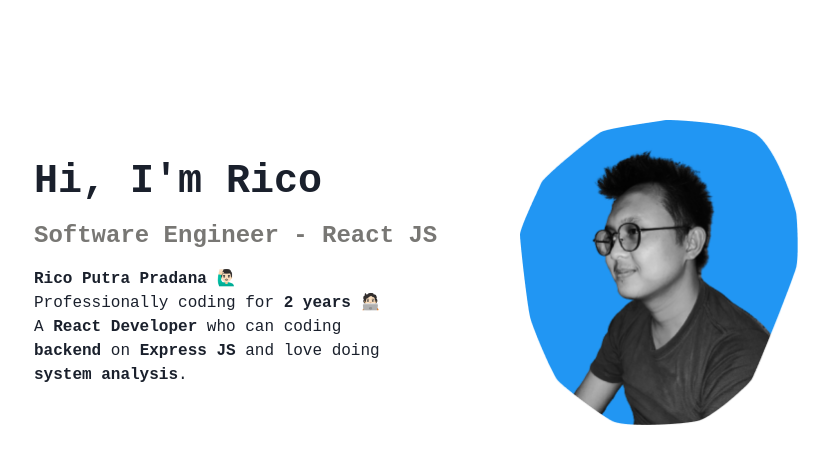
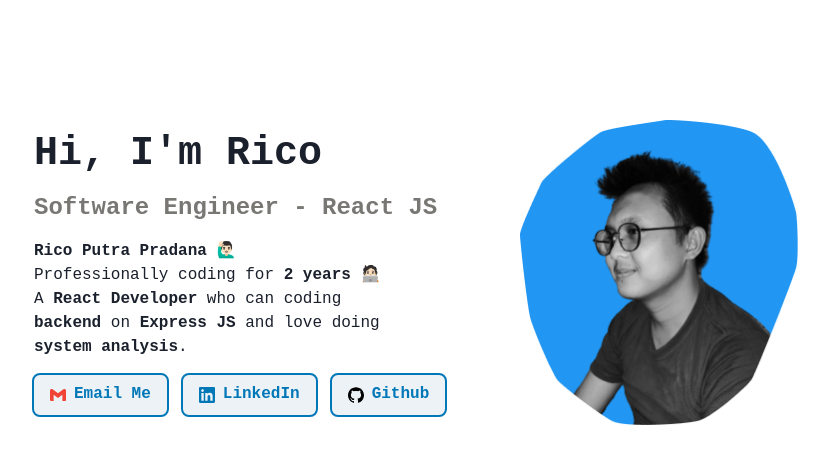
Before and after one commit to ricoputrap/ricoputra, a Next.js app: page / in a window 1280 px wide. Shown: the top 464 px of the page, without its empty margins (224-1053 px from the left). Built offline with nearby package versions, Linux system fonts and the light colour scheme.

Commit message:
redesign: add CTA buttons

```diff
--- a/components/Hero/index.tsx
+++ b/components/Hero/index.tsx
@@ -1,6 +1,7 @@
-import { Box, Flex, Heading, Text } from '@chakra-ui/react'
+import { Box, Button, Heading, Stack, Text } from '@chakra-ui/react'
 import Image from 'next/image';
 import React from 'react'
+import { SiGmail, SiLinkedin, SiGithub } from "react-icons/si";
 
 import SelfPic from "../../assets/images/self-pic.png";
 
@@ -19,6 +20,18 @@ const Hero: React.FC = () => {
             doing <strong>system analysis</strong>.
           </Text>
         </Box>
+
+        <Stack direction="row" gap={4}>
+          <Button leftIcon={<SiGmail />} color="redGmail" outlineColor="blueLinkedIn" outlineOffset={0}>
+            <Text color="blueLinkedIn">Email Me</Text>
+          </Button>
+          <Button leftIcon={<SiLinkedin />} color="blueLinkedIn" outlineColor="blueLinkedIn" outlineOffset={0}>
+            <Text color="blueLinkedIn">LinkedIn</Text>
+          </Button>
+          <Button leftIcon={<SiGithub />} color="black" outlineColor="blueLinkedIn" outlineOffset={0}>
+            <Text color="blueLinkedIn">Github</Text>
+          </Button>
+        </Stack>
       </Box>
       <Box>
         <Image src={ SelfPic } width={278} height={305} alt="self-picture" />
--- a/package.json
+++ b/package.json
@@ -23,6 +23,7 @@
     "@types/react": "^18.0.0",
     "eslint": "8.10.0",
     "eslint-config-next": "12.1.0",
+    "react-icons": "^4.4.0",
     "typescript": "4.6.2"
   }
 }
--- a/pages/_app.tsx
+++ b/pages/_app.tsx
@@ -9,7 +9,9 @@ const theme = extendTheme({
     body: `'Fira Code', monospace`
   },
   colors: {
-    grayText: "#787774"
+    grayText: "#787774",
+    blueLinkedIn: "#0077B7",
+    redGmail: "#F14336"
   }
 })
 
```
Also changed, not shown: 1 other file (tests, documents, lock files or other folders).
